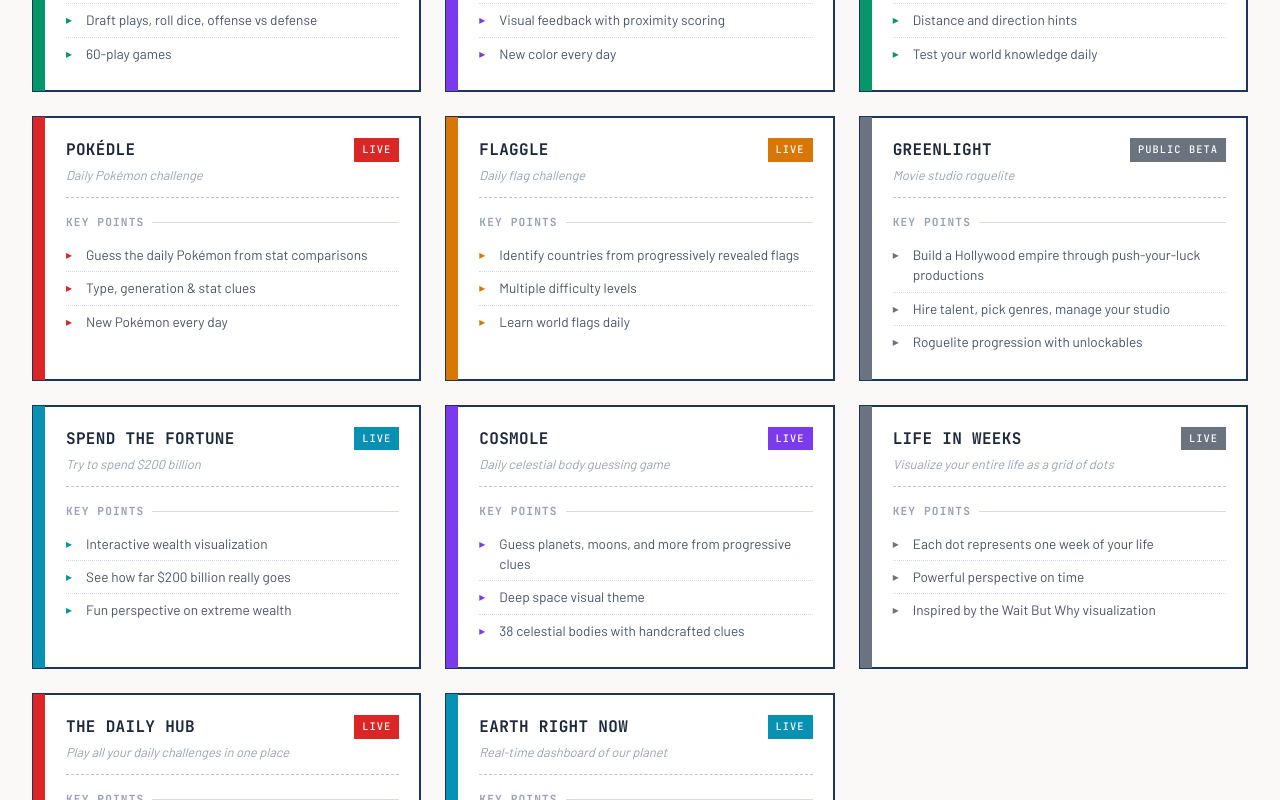
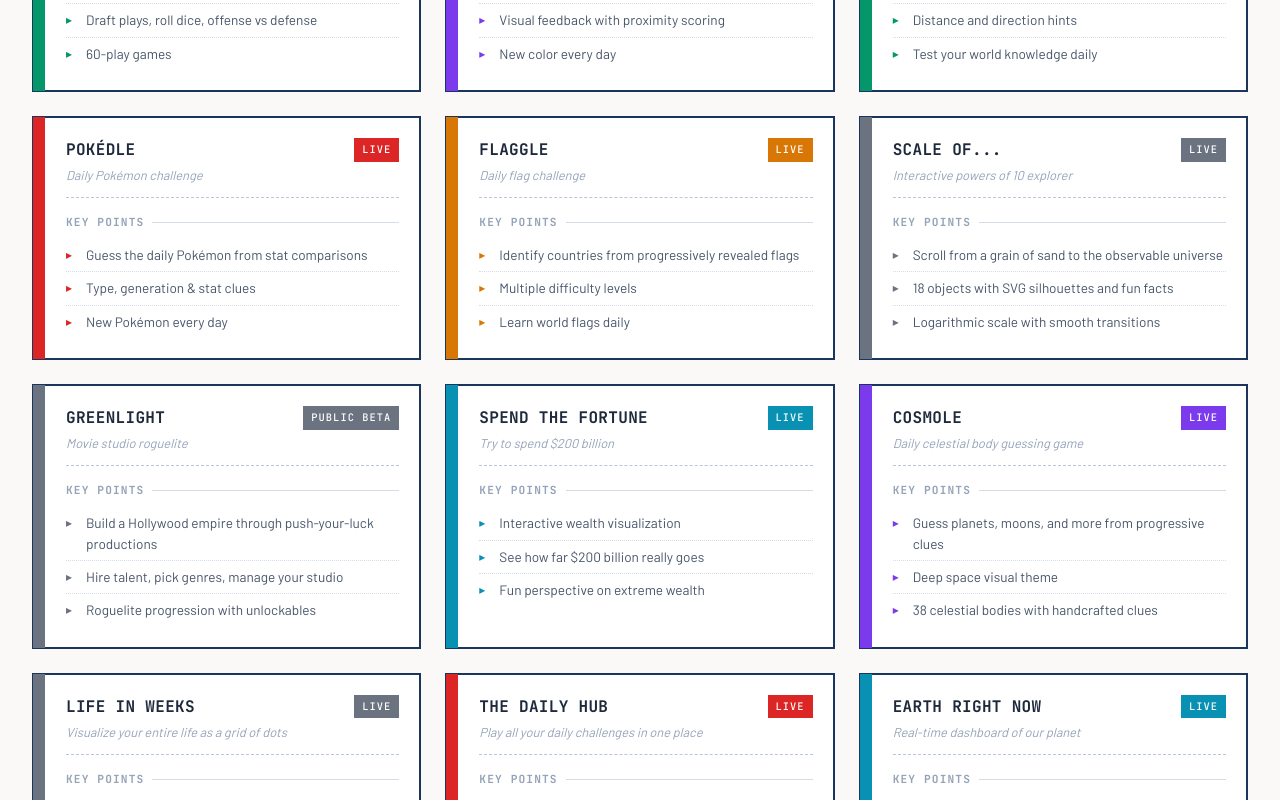
Before and after one commit to agent-lucas-bishop/codyp-xyz, a React (Vite) app: page / in a window 1280 px wide. Shown: the part 1360-2160 px from the top of the page. Built offline with nearby package versions, Linux system fonts and the light colour scheme.

Commit message:
Add Scale of... to public projects

```diff
--- a/src/App.tsx
+++ b/src/App.tsx
@@ -174,6 +174,14 @@
       badge: 'LIVE',
       link: 'https://flaggle-chi.vercel.app',
       points: ['Identify countries from progressively revealed flags', 'Multiple difficulty levels', 'Learn world flags daily'],
+    },
+    {
+      title: 'Scale of...',
+      subtitle: 'Interactive powers of 10 explorer',
+      zone: 'gray',
+      badge: 'LIVE',
+      link: 'https://scale-of.vercel.app',
+      points: ['Scroll from a grain of sand to the observable universe', '18 objects with SVG silhouettes and fun facts', 'Logarithmic scale with smooth transitions'],
     },
     {
       title: 'GREENLIGHT',
```
